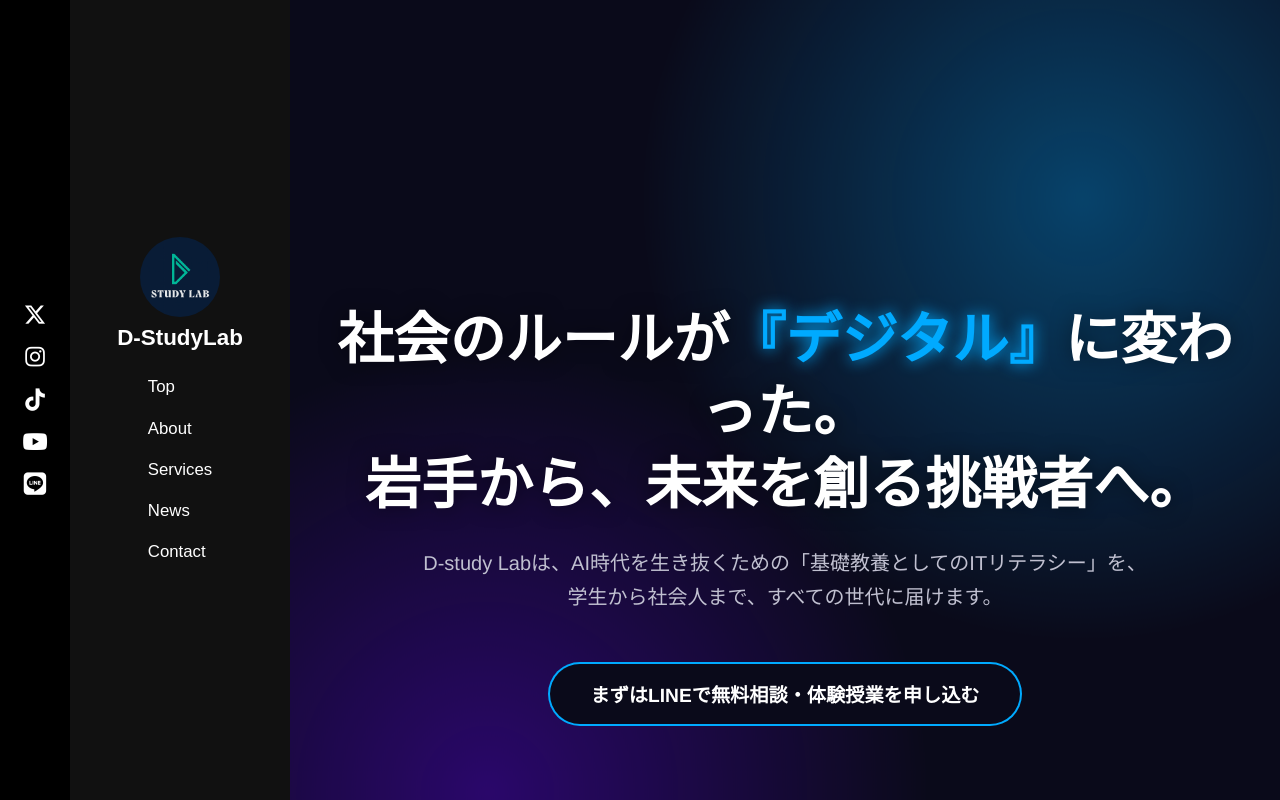
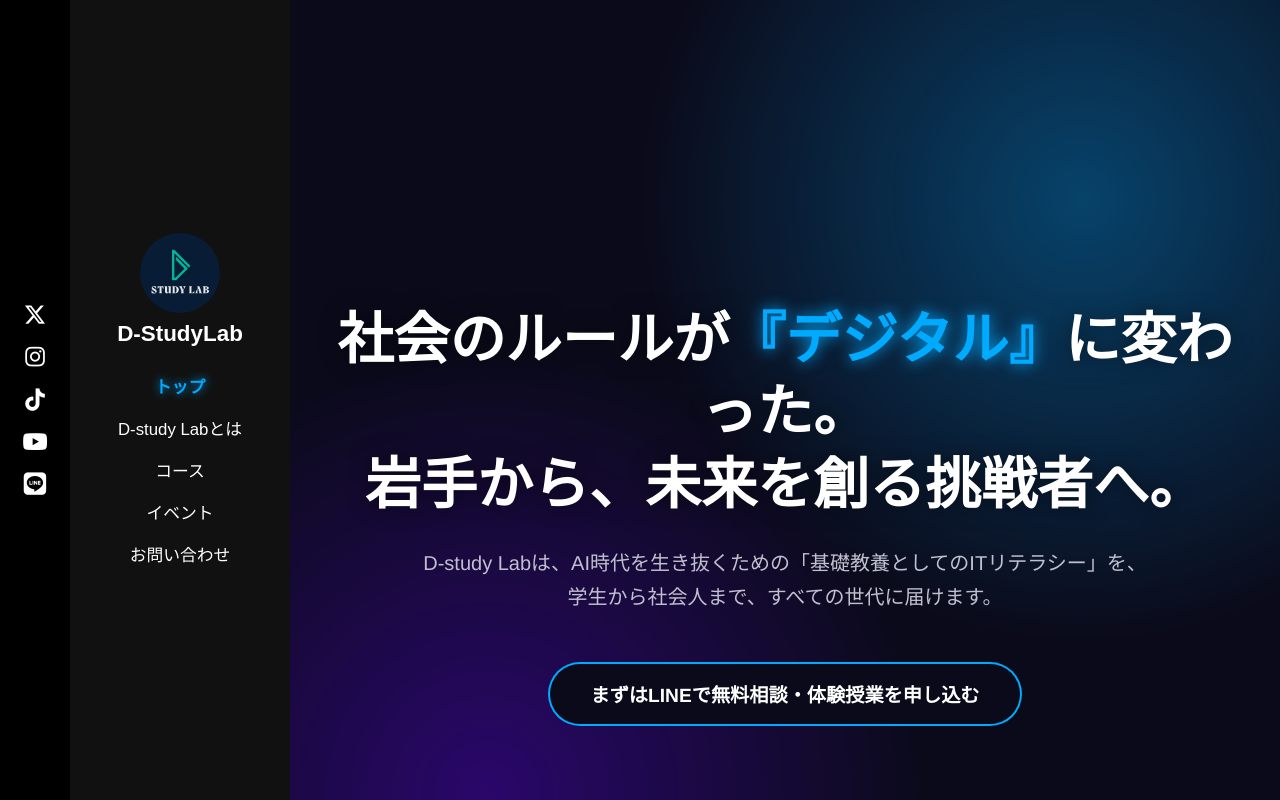
Before and after one commit to D-studyLab/HP, a Vue app: page / in a window 1280 px wide. Built offline with nearby package versions, Linux system fonts and the light colour scheme.

Commit message:
ファビコンの設定(確認待ち)

```diff
--- a/index.html
+++ b/index.html
@@ -1,10 +1,28 @@
 <!doctype html>
-<html lang="en">
+<html lang="ja">
   <head>
     <meta charset="UTF-8" />
-    <link rel="icon" type="image/png" href="/D-studyLab_logo.png" />
+
+    <link rel="icon" href="/favicon.ico" />
+
     <meta name="viewport" content="width=device-width, initial-scale=1.0" />
-    <title>D-studyLab</title>
+
+    <title>D-study Lab | あなたの学びをサポート</title>
+
+    <meta name="description" content="D-study Labは、あなたの「やってみたい」を全力で応援します。成功も失敗も、すべてがあなたの力になる。私たちは、その挑戦に伴走します。">
+
+    <link rel="canonical" href="https://d-studylab.jp/" />
+
+    <script type="application/ld+json">
+    {
+      "@context": "https://schema.org",
+      "@type": "Organization",
+      "name": "D-study Lab",
+      "url": "https://d-studylab.jp/",
+      "logo": "https://d-studylab.jp/D-studyLab_logo.png"
+    }
+    </script>
+
   </head>
   <body>
     <div id="app"></div>
--- a/src/App.vue
+++ b/src/App.vue
@@ -22,11 +22,11 @@
       </div>
 
       <ul class="nav-list">
-        <li><button @click="goto('/#top')">Top</button></li>
-        <li><button @click="goto('/#about')">About</button></li>
-        <li><button @click="goto('/#services')">Services</button></li>
-        <li><button @click="goto('/#events')">News</button></li>
-        <li><button @click="goto('/#contact')">Contact</button></li>
+        <li v-for="item in navItems" :key="item.hash">
+          <button :class="{ active: activeSection === item.hash }" @click="goto(item.path)">
+            {{ item.name }}
+          </button>
+        </li>
       </ul>
     </nav>
 
@@ -65,11 +65,11 @@
 
           <nav class="drawer-nav">
             <ul>
-              <li><button @click="goto('/#top')">Top</button></li>
-              <li><button @click="goto('/#about')">About</button></li>
-              <li><button @click="goto('/#services')">Services</button></li>
-              <li><button @click="goto('/#events')">News</button></li>
-              <li><button @click="goto('/#contact')">Contact</button></li>
+              <li v-for="item in navItems" :key="item.hash">
+                <button :class="{ active: activeSection === item.hash }" @click="goto(item.path)">
+                  {{ item.name }}
+                </button>
+              </li>
             </ul>
           </nav>
         </div>
@@ -84,34 +84,83 @@
 </template>
 
 <script setup>
-  import { ref, onMounted, onBeforeUnmount } from 'vue'
-  import { useRouter, useRoute } from 'vue-router'
+  import { ref, onMounted, onBeforeUnmount, nextTick } from 'vue'
+  import { useRouter } from 'vue-router'
   import logo from './assets/D-studyLab_logo.png'
 
   const isMobile = ref(window.innerWidth < 768)
   const drawer = ref(false)
   const router = useRouter()
-  const route = useRoute()
+
+  // --- Navigation --- //
+  const navItems = [
+    { name: 'トップ', path: '/#top', hash: '#top' },
+    { name: 'D-study Labとは', path: '/#about', hash: '#about' },
+    { name: 'コース', path: '/#services', hash: '#services' },
+    { name: 'イベント', path: '/#events', hash: '#events' },
+    { name: 'お問い合わせ', path: '/#contact', hash: '#contact' }
+  ]
+  const activeSection = ref('#top')
+
+  let observer
+  const setupObserver = () => {
+    if (observer) observer.disconnect()
+
+    const container = document.querySelector('.content')
+    if (!container) return
+
+    observer = new IntersectionObserver(
+      (entries) => {
+        entries.forEach((entry) => {
+          if (entry.isIntersecting) {
+            activeSection.value = `#${entry.target.id}`
+          }
+        })
+      },
+      { root: container, rootMargin: '-50% 0px -50% 0px', threshold: 0 }
+    )
+
+    navItems.forEach((item) => {
+      const element = document.querySelector(item.hash)
+      if (element) {
+        observer.observe(element)
+      }
+    })
+  }
+
+  onMounted(() => {
+    nextTick(setupObserver)
+    window.addEventListener('resize', onResize)
+  })
+
+  onBeforeUnmount(() => {
+    if (observer) observer.disconnect()
+    window.removeEventListener('resize', onResize)
+  })
 
   function onResize() {
     isMobile.value = window.innerWidth < 768
     if (!isMobile.value) drawer.value = false
   }
-  onMounted(() => window.addEventListener('resize', onResize))
-  onBeforeUnmount(() => window.removeEventListener('resize', onResize))
 
   async function goto(path) {
     drawer.value = false
-    await router.push(path)
+    const targetHash = path.substring(path.indexOf('#'))
+    const targetElement = document.querySelector(targetHash)
+    const container = document.querySelector('.content')
 
-    if (path.includes('#')) {
-      const hash = path.substring(path.indexOf('#'))
-      await new Promise(resolve => setTimeout(resolve, 50));
-      const target = document.querySelector(hash)
-      const container = document.querySelector('.content')
-      if (container && target) {
+    if (targetElement && container) {
+      container.scrollTo({
+        top: targetElement.offsetTop,
+        behavior: 'smooth'
+      })
+    } else {
+      await router.push(path.split('#')[0])
+      await nextTick()
+      const newTargetElement = document.querySelector(targetHash)
+      if (newTargetElement && container) {
         container.scrollTo({
-          top: target.offsetTop,
+          top: newTargetElement.offsetTop,
           behavior: 'smooth'
         })
       }
@@ -218,20 +267,26 @@
     margin: 0;
     padding: 0;
     display: flex;
+    align-items: center;
     flex-direction: column;
-    gap: 1.2rem;
+    gap: 1rem;
   }
   .nav-list button {
     color: #fff;
     font-size: 1.05rem;
-    text-align: left;
+    text-align: center;
     transition:
       color 0.25s,
       transform 0.25s;
   }
   .nav-list button:hover {
-    color: #00b79d;
+    color: var(--primary-color);
     transform: translateX(6px);
+  }
+  .nav-list button.active {
+    color: var(--primary-color);
+    font-weight: bold;
+    text-shadow: 0 0 10px var(--primary-color);
   }
 
   /* ---------- SP：ヘッダー + LP を縦 flex で並べる ---------- */
@@ -346,7 +401,7 @@
     padding: 0;
     display: flex;
     flex-direction: column;
-    gap: 1.5rem;
+    gap: 1rem;
     align-items: center;
     width: 100%;
   }
@@ -380,4 +435,10 @@
   .drawer-nav button:hover::before {
     left: 100%;
   }
+  .drawer-nav button.active {
+    color: var(--primary-color);
+    font-weight: bold;
+    background: rgba(0, 170, 255, 0.1);
+    box-shadow: inset 0 0 10px rgba(0, 170, 255, 0.2);
+  }
 </style>
```
Also changed, not shown: 2 other files (tests, documents, lock files or other folders).
